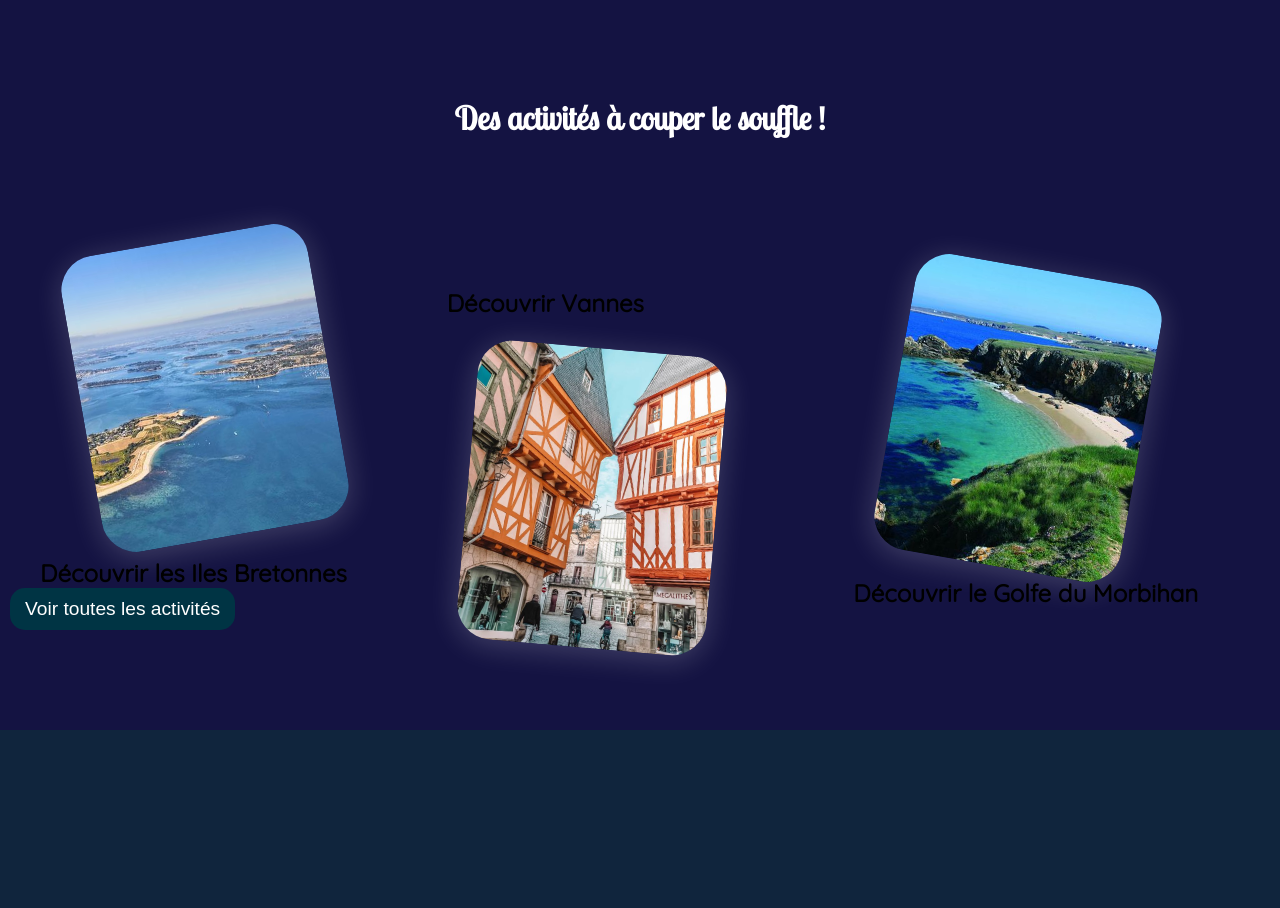
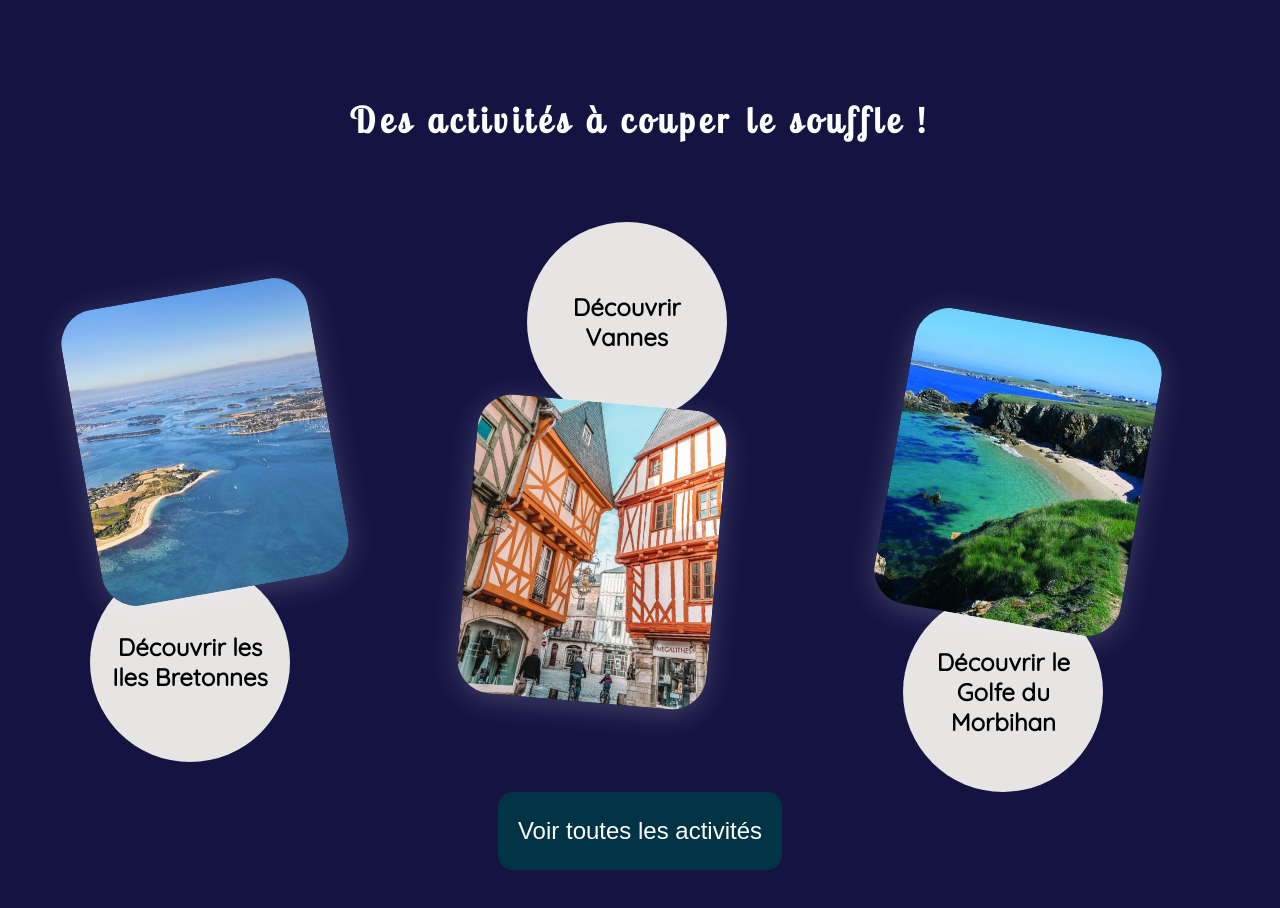
Before and after one commit to Adrien-legeleu/Ty-Klouyou-maison, a React (Create React App) app in the folder tyklouyou/: page / in a window 1280 px wide. Shown: the part 1560-2468 px from the top of the page. Before the commit the page ends 2290 px from the top, so only its background shows below. Built offline with nearby package versions, Linux system fonts and the light colour scheme.

Commit message:
ty klouyou

```diff
--- a/tyklouyou/src/pages/Page3.jsx
+++ b/tyklouyou/src/pages/Page3.jsx
@@ -1,5 +1,6 @@
 import React, { useRef, useState } from "react";
 import { NavLink } from "react-router-dom";
+import { motion } from "framer-motion";
 
 const Page3 = () => {
   return (
@@ -13,9 +14,14 @@ const Page3 = () => {
               alt="ile proche de villa ty klouyou"
             />
           </div>
-          <NavLink to="/" className="link">
+          <motion.NavLink
+            to="/"
+            className="link"
+            drag
+            dragConstraints={{ left: 0, right: 0, top: 0, bottom: 0 }}
+          >
             <h4>Découvrir les Iles Bretonnes</h4>
-          </NavLink>
+          </motion.NavLink>
         </div>
         <div className="activity">
           <div className="image">
@@ -24,9 +30,14 @@ const Page3 = () => {
               alt="Vannes"
             />
           </div>
-          <NavLink to="/" className="link">
+          <motion.NavLink
+            to="/"
+            className="link"
+            drag
+            dragConstraints={{ left: 0, right: 0, top: 0, bottom: 0 }}
+          >
             <h4>Découvrir Vannes</h4>
-          </NavLink>
+          </motion.NavLink>
         </div>
         <div className="activity">
           <div className="image">
@@ -35,14 +46,17 @@ const Page3 = () => {
               alt="golfe du morbihan"
             />
           </div>
-          <NavLink to="/" className="link">
+          <motion.NavLink
+            to="/"
+            className="link"
+            drag
+      dragConstraints={{ left: 0, right: 0, top: 0, bottom: 0 }}
+          >
             <h4>Découvrir le Golfe du Morbihan</h4>
-          </NavLink>
+          </motion.NavLink>
         </div>
       </div>
-      <button>
-        Voir toutes les activités
-      </button>
+      <button>Voir toutes les activités</button>
     </div>
   );
 };
--- a/tyklouyou/src/style/pages/_page2.scss
+++ b/tyklouyou/src/style/pages/_page2.scss
@@ -1,6 +1,6 @@
 .page2 {
-  background: $green1;
-  box-shadow: 0 0 35px 40px $green1;
+  background: url("../../assets/img/blob-haikei.svg") center/cover;
+  box-shadow: 0 0 35px 40px transparent;
   padding: 100px 50px 50px;
   display: flex;
   @media screen and (max-width: 700px) {
--- a/tyklouyou/src/style/pages/_page3.scss
+++ b/tyklouyou/src/style/pages/_page3.scss
@@ -3,12 +3,17 @@
     width: 100%;
     padding: 100px 10px;
     background: $blue;
+    @include AlignChild(column,center,center);
+    position: relative;
+    cursor: default;
+    user-select: none;
 
     h2{
         text-align: center;
         color: white;
         font-family: $fontTR;
-        font-size: 2rem;
+        font-size: 2.2rem;
+        letter-spacing: 5px;
     }
     .activities-container{
         display: grid;
@@ -17,7 +22,7 @@
         justify-content: center;
         gap: 20px;
         padding: 0 30px;
-        margin-top: 150px;
+        margin-top: 200px;
         width: 100%;
 
         .activity{
@@ -28,6 +33,7 @@
                 position: relative;
                 border-radius: 35px;
                 transition: 0.5s ease-in-out;
+                z-index: 1;
                 &:hover{
                     overflow: hidden;
                 }
@@ -43,6 +49,7 @@
                     border-radius: 35px;
                     box-shadow: 0 5px 30px rgba(255, 255, 255, 0.2);
                     transition: 0.5s ease-in-out;
+
                 }
             }
             &:nth-child(1){
@@ -68,26 +75,43 @@
             }
             .link{
                 position: absolute;
+                @include AlignChild(row,center,center);
                 font-family: $fontR;
                 font-size: 1.5rem;
                 color: black;
+                background: rgb(231, 228, 228);
+                padding: 10px;
+                width: 200px;
+                height: 200px;
+                border-radius: 50%;
+                text-align: center;
+                cursor: pointer;
+
             }
              &:nth-child(1){
                 .link{
-                    bottom: 0;
+                    bottom: -120px;
+                    left: 50px;
                 }
             }
             &:nth-child(2){
                 .link{
-                    top: 0;
+                    top: -120px;
+                    left: 80px;
                 }
             }
             &:nth-child(3){
                 .link{
-                    bottom: -20px;
+                    bottom: -150px;
+                    left: 50px;
                 }
             }
         }
-
+    }
+    button{
+        margin: 150px 0 0 ;
+        font-size: 1.5rem;
+        background: $green2;
+        padding: 25px 20px;
     }
 }
```
Also changed, not shown: tyklouyou/src/assets/img/blob-haikei.svg (added).
